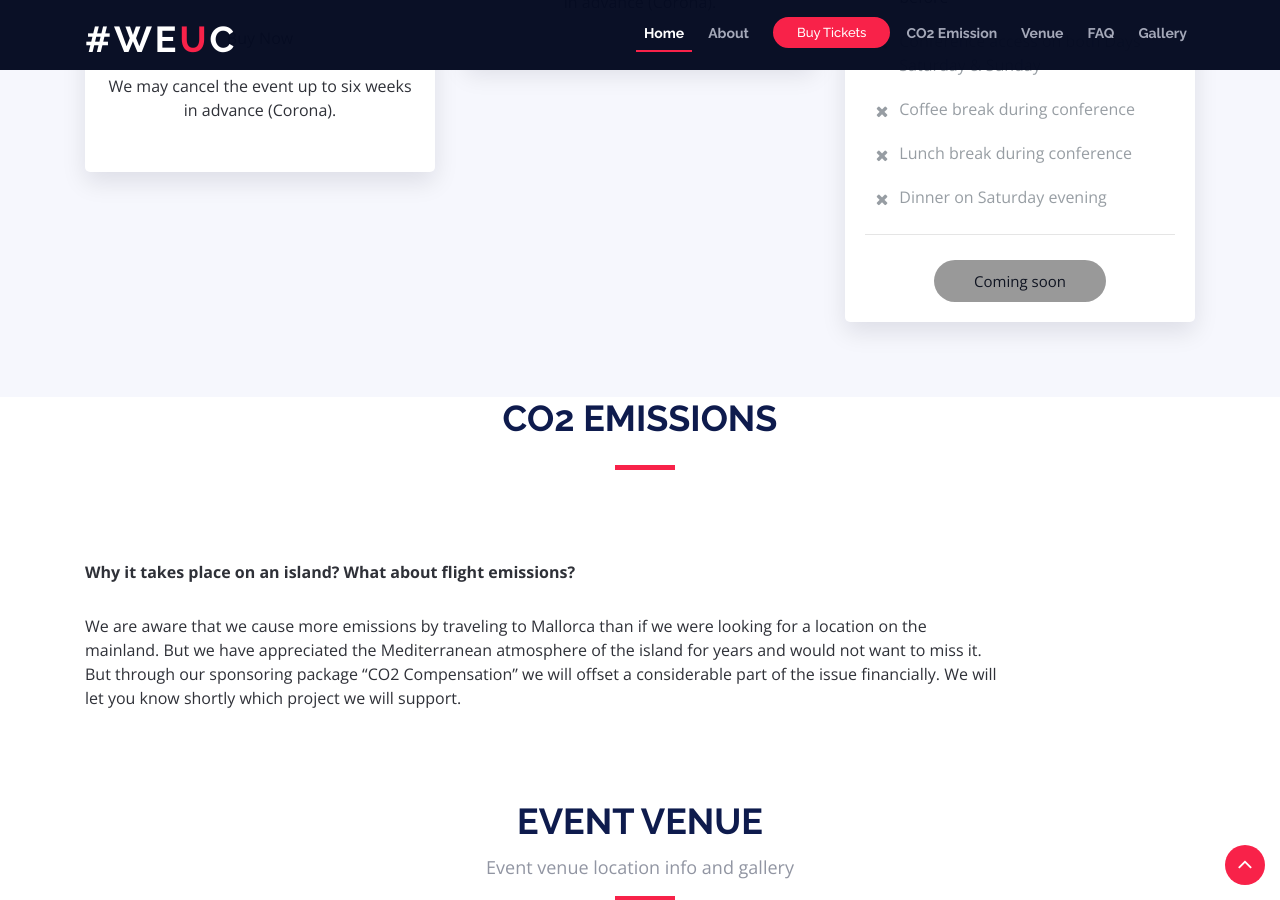
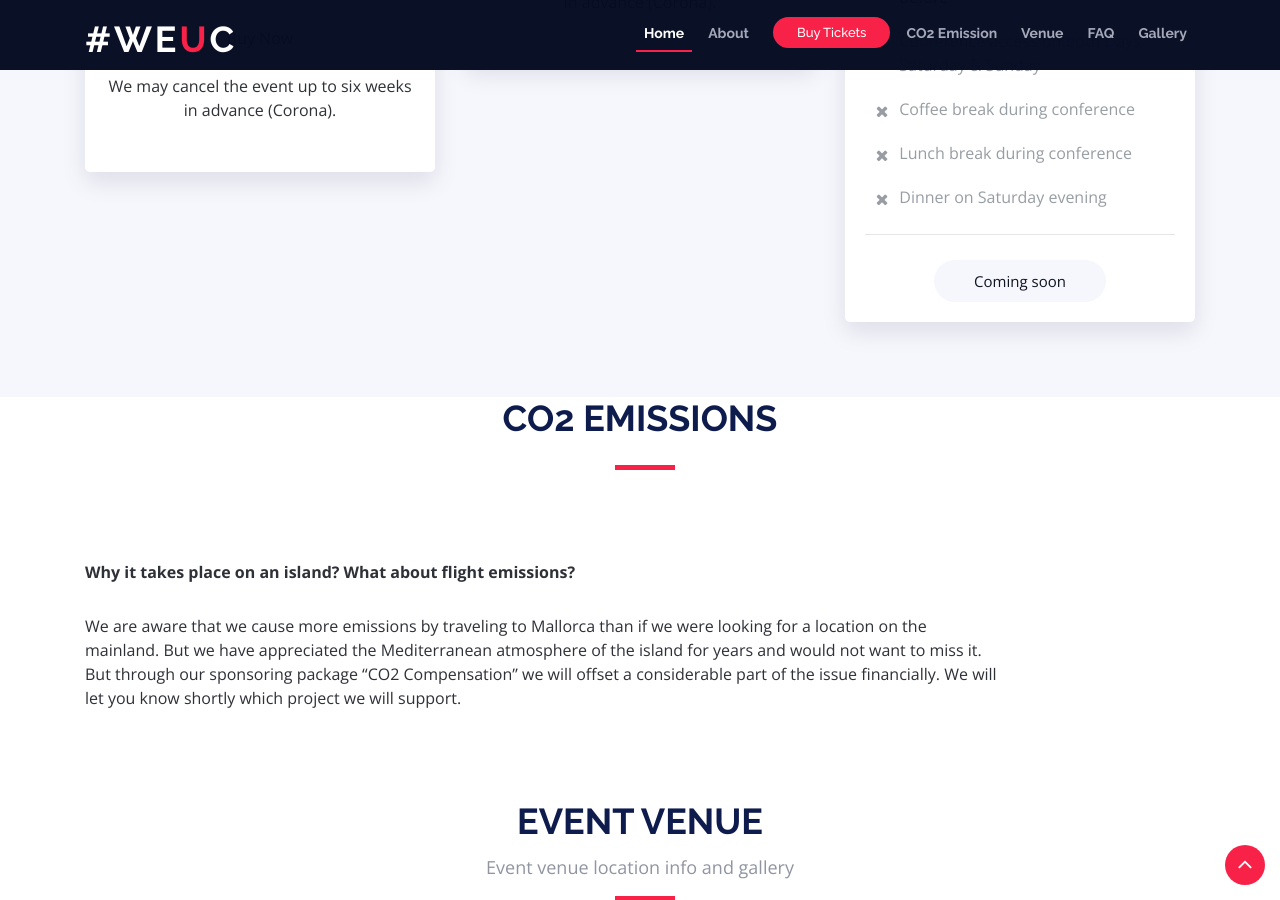
Before and after one commit to weuc/weuc.eu, a Jekyll site: the page built from index.html, in a window 1280 px wide and 900 px high, scrolled down 2780 px. Built offline with Jekyll 4.4.1, drawn with Linux system fonts in a browser that asks for light colours.

Commit message:
fix color and event

```diff
--- a/_includes/sections/buy-tickets.html
+++ b/_includes/sections/buy-tickets.html
@@ -32,9 +32,9 @@
               {% if ticket.status == 'soldout' %}
               <button type="button" class="btn" style="background-color: #999999;">Sold out</button>
               {% elsif ticket.status == 'comingsoon' %}
-              <button type="button" class="btn" style="background-color: #999999;color: #101522;">Coming soon</button>
+              <button type="button" class="btn" style="background-color: #f6f7fd;color: #101522;">Coming soon</button>
               {% else %}
-              <tito-button event="{{ titoEvent }}" releases="{{ ticket.tito-release }}">Buy Now</tito-button>
+              <tito-button event="{{ section.titoEvent }}" releases="{{ ticket.tito-release }}">Buy Now</tito-button>
               <p><br/>We may cancel the event up to six weeks in advance (Corona).</p>
               {% endif %}
             </div>
```
